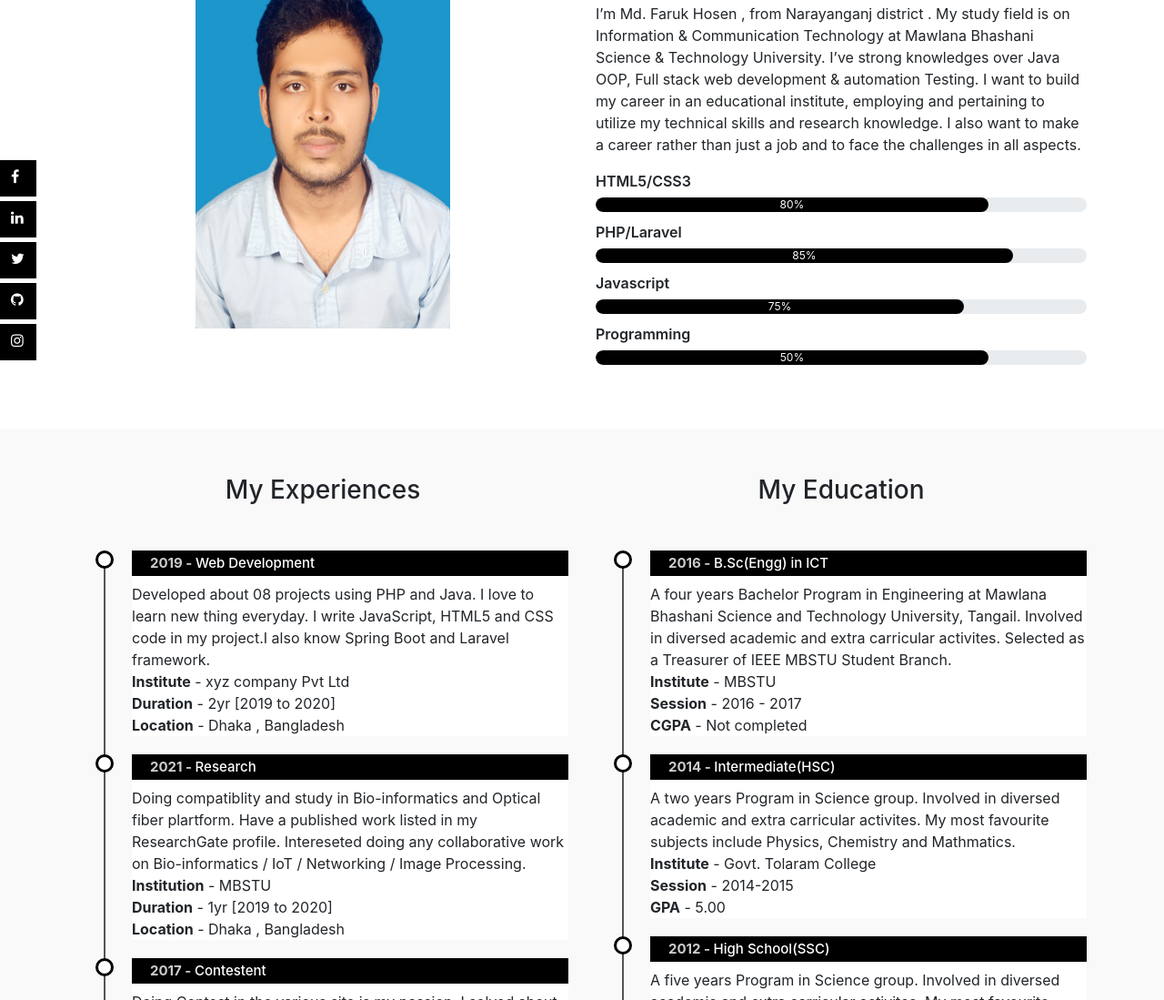
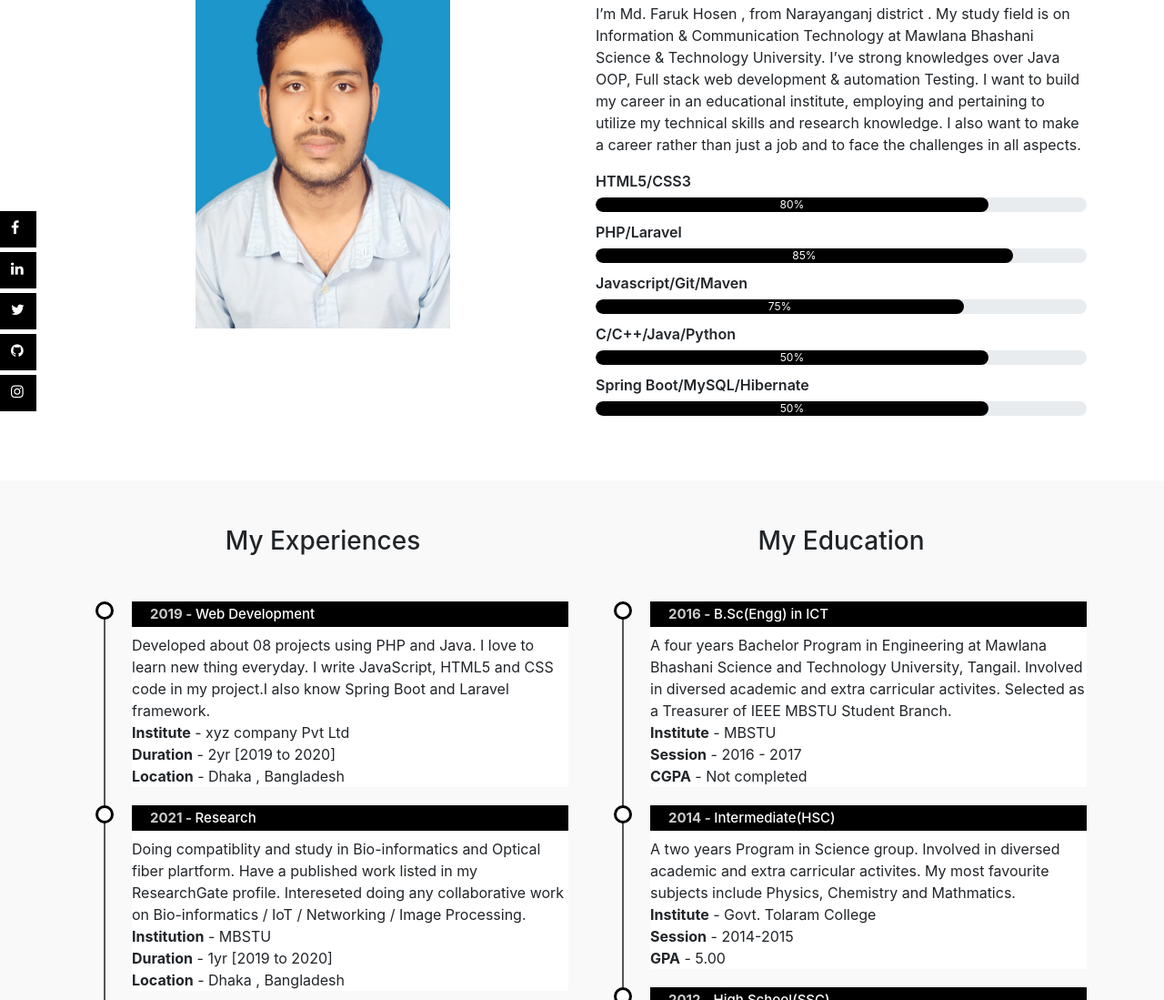
Before and after one commit to mdfarukhosenict/mdfarukhosenict.github.io, a plain HTML site: page index.html in a window 1280 px wide. Shown: the part 1011-2110 px from the top of the page at 91% size. Drawn offline with nearby package versions, Linux system fonts and the light colour scheme.

Commit message:
Update index.html

```diff
--- a/index.html
+++ b/index.html
@@ -104,12 +104,16 @@
                                 <div class="progress-bar" style="width: 85%;">85%</div>
                             </div>
 
-                            <p>Javascript</p>
+                            <p>Javascript/Git/Maven</p>
                             <div class="progress">
                                 <div class="progress-bar" style="width: 75%;">75%</div>
                             </div>
 
-                            <p>Programming</p>
+                            <p>C/C++/Java/Python</p>
+                            <div class="progress">
+                                <div class="progress-bar" style="width: 80%;">50%</div>
+                            </div>
+							<p>Spring Boot/MySQL/Hibernate</p>
                             <div class="progress">
                                 <div class="progress-bar" style="width: 80%;">50%</div>
                             </div>
```
